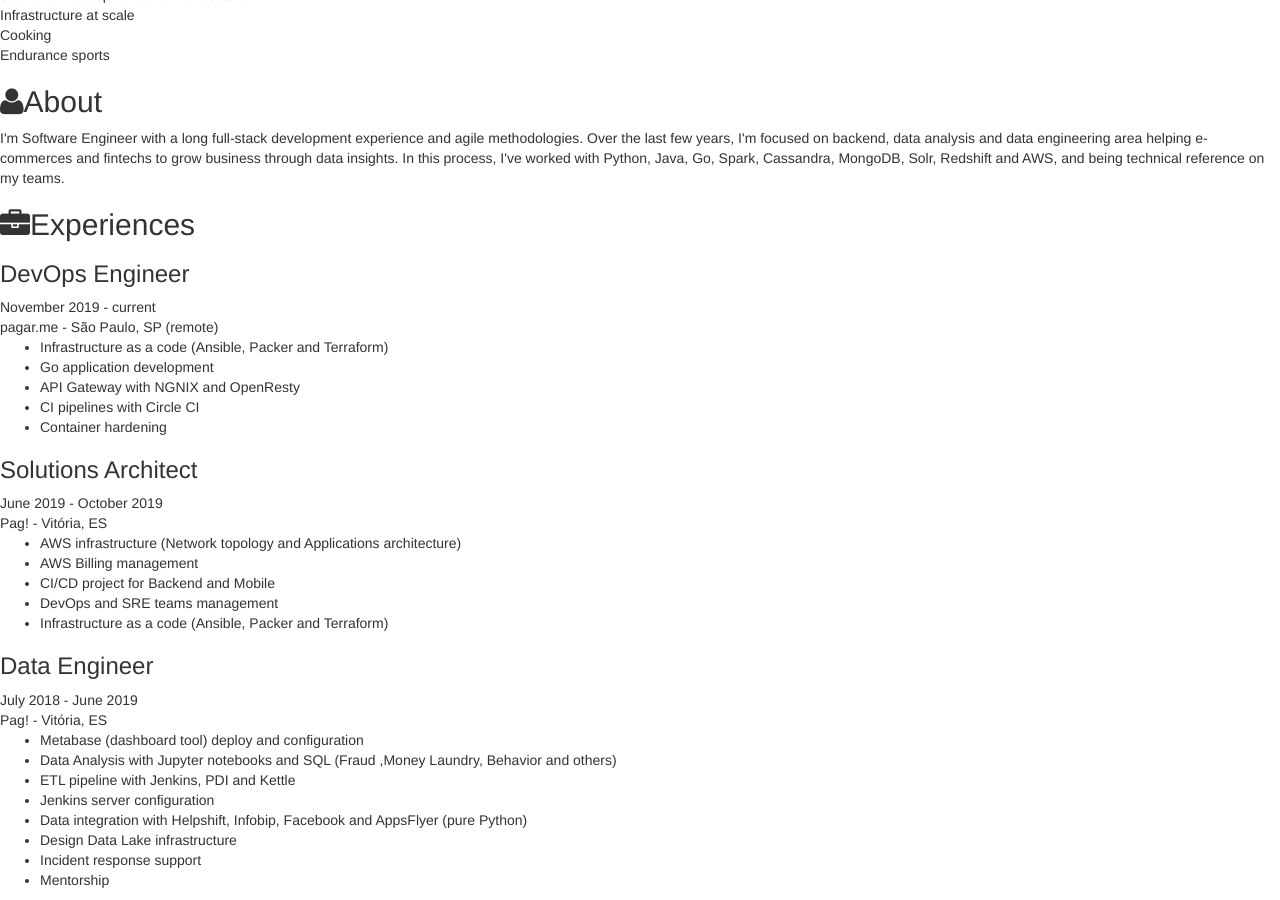
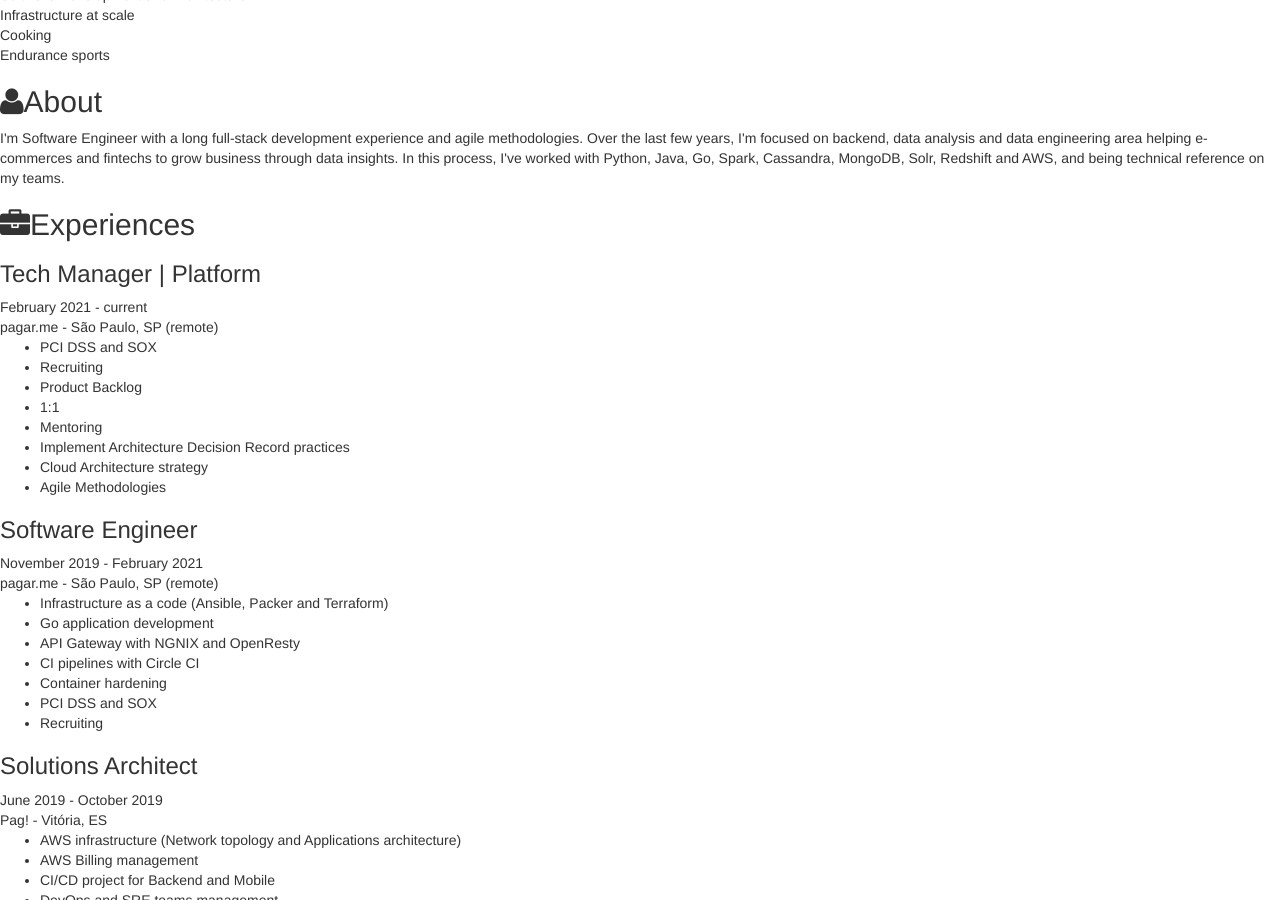
Before and after one commit to jvrmaia/www, a Jekyll site: the page built from index.html, in a window 1280 px wide and 900 px high, scrolled down 846 px. Built offline with Jekyll 4.4.1, drawn with Linux system fonts in a browser that asks for light colours.

Commit message:
Update experience.html

```diff
--- a/_includes/experience.html
+++ b/_includes/experience.html
@@ -4,8 +4,30 @@
     <div class="item">
         <div class="meta">
             <div class="upper-row">
-                <h3 class="job-title">DevOps Engineer</h3>
-                <div class="time">November 2019 - current</div>
+                <h3 class="job-title">Tech Manager | Platform</h3>
+                <div class="time">February 2021 - current</div>
+            </div><!--//upper-row-->
+            <div class="company">pagar.me - São Paulo, SP (remote)</div>
+        </div><!--//meta-->
+        <div class="details">
+            <ul>
+                <li>PCI DSS and SOX</li>
+                <li>Recruiting</li>
+                <li>Product Backlog</li>
+                <li>1:1</li>
+                <li>Mentoring</li>
+                <li>Implement Architecture Decision Record practices</li>
+                <li>Cloud Architecture strategy</li>
+                <li>Agile Methodologies</li>
+            </ul>
+        </div><!--//details-->
+    </div><!--//item-->
+
+    <div class="item">
+        <div class="meta">
+            <div class="upper-row">
+                <h3 class="job-title">Software Engineer</h3>
+                <div class="time">November 2019 - February 2021</div>
             </div><!--//upper-row-->
             <div class="company">pagar.me - São Paulo, SP (remote)</div>
         </div><!--//meta-->
@@ -16,6 +38,8 @@
                 <li>API Gateway with NGNIX and OpenResty</li>
                 <li>CI pipelines with Circle CI</li>
                 <li>Container hardening</li>
+                <li>PCI DSS and SOX</li>
+                <li>Recruiting</li>
             </ul>
         </div><!--//details-->
     </div><!--//item-->
```
